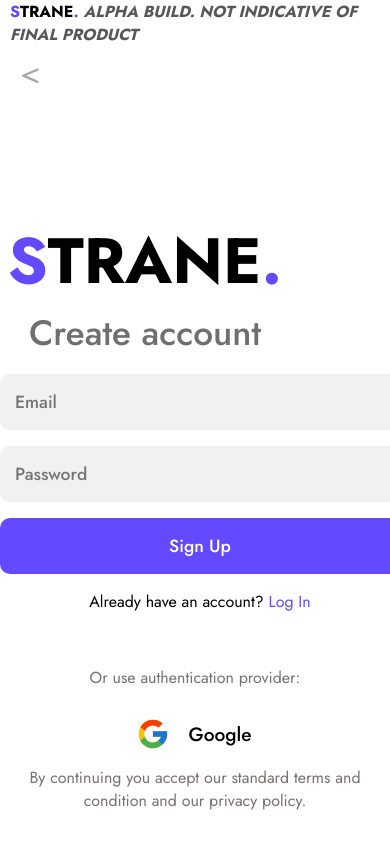
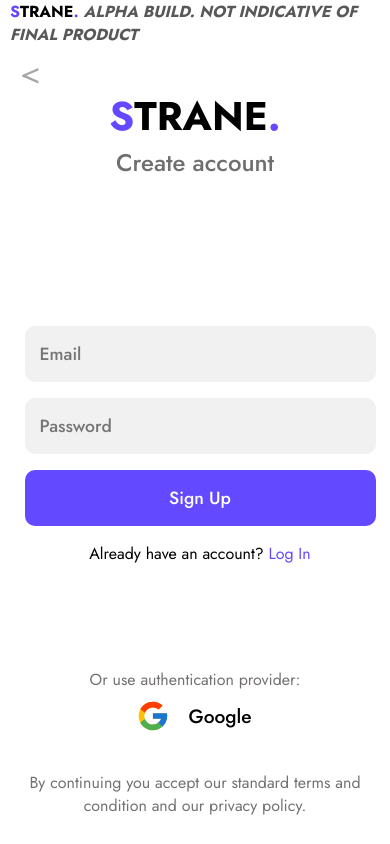
Before and after one commit to ivanio69/strane-web, a Next.js app: page /signup in a window 390 px wide. Built offline with nearby package versions, Linux system fonts and the light colour scheme; no server answers.

Commit message:
make loading buffer

```diff
--- a/lib/components/auth/loggedIn.js
+++ b/lib/components/auth/loggedIn.js
@@ -7,16 +7,20 @@ export default function LoggedIn() {
 
   return (
     <div className={styles.lgin}>
-      {loading ? (
+      {loading || !session ? (
         <p>Loading...</p>
       ) : (
         <>
           <p className={styles.loggedin}>You are already logged in as</p>
           <div className={styles.user}>
-            <Image
-              src={session.user.image}
-              width={50}
-              height={50}
+            <div
+              style={{
+                backgroundImage: `url(${session.user.image})`,
+                backgroundSize: "cover",
+                backgroundPosition: "center",
+                height: 50,
+                width: 50,
+              }}
               className={styles.image}
             />
             <h3 className={styles.name}>{session.user.name}</h3>
--- a/package.json
+++ b/package.json
@@ -18,6 +18,7 @@
     "next-auth": "^4.18.6",
     "react": "18.2.0",
     "react-dom": "18.2.0",
+    "react-loader-spinner": "^5.3.4",
     "react-toastify": "^9.1.1"
   }
 }
--- a/pages/signup.js
+++ b/pages/signup.js
@@ -3,14 +3,24 @@ import Link from "next/link";
 import styles from "./styles/auth.module.css";
 import Image from "next/image";
 import { signIn, useSession, signOut } from "next-auth/react";
+import { toast } from "react-toastify";
 import LoggedIn from "../lib/components/auth/loggedIn";
+import { AnimatePresence, domAnimation, LazyMotion, m } from "framer-motion";
+import { Grid } from "react-loader-spinner";
+import { animlib } from "../lib/animations";
+
 function Next() {
   const { data: session } = useSession();
+  const animation = animlib[0];
+  const [loading, setLoading] = useState(true);
   const [loggedIn, setLoggedIn] = useState(false);
   useEffect(() => {
     if (session !== undefined && session !== null) {
       setLoggedIn(true);
     }
+    setTimeout(() => {
+      setLoading(false);
+    }, 750);
   }, [session]);
 
   return (
@@ -27,10 +37,37 @@ function Next() {
           <h2 className={styles.create}>Create account</h2>
         </div>
 
+        <LazyMotion features={domAnimation}>
+          <AnimatePresence mode="wait">
+            <m.div
+              key={animation.name + JSON.stringify(loading)}
+              className={styles.right}
+              initial="initial"
+              animate="animate"
+              exit="exit"
+              variants={animation.variants}
+              transition={animation.transition}
+              opacity={0}
+            >
+              {loading ? (
+                <Grid
+                  height="80"
+                  width="80"
+                  color="#6349ff"
+                  ariaLabel="grid-loading"
+                  radius="12.5"
+                  wrapperStyle={{}}
+                  wrapperClass=""
+                  visible={true}
+                />
+              ) : (
+                <>
+                  {" "}
                   {loggedIn ? (
                     <LoggedIn />
                   ) : (
                     <form
+                      className={styles.form}
                       onSubmit={(e) => {
                         e.preventDefault();
                         toast.error(
@@ -38,7 +75,11 @@ function Next() {
                         );
                       }}
                     >
-            <input className={styles.input} type="email" placeholder="Email" />
+                      <input
+                        className={styles.input}
+                        type="email"
+                        placeholder="Email"
+                      />
                       <div className={styles.lb} />
                       <input
                         className={styles.input}
@@ -47,7 +88,11 @@ function Next() {
                       />
                       <div className={styles.lb} />
 
-            <input className={styles.button} type="submit" value="Sign Up" />
+                      <input
+                        className={styles.button}
+                        type="submit"
+                        value="Sign Up"
+                      />
 
                       <p className={styles.switch}>
                         Already have an account?{" "}
@@ -57,9 +102,13 @@ function Next() {
                       </p>
                     </form>
                   )}
-
+                </>
+              )}
+            </m.div>
+          </AnimatePresence>
+        </LazyMotion>
         <div className={styles.lb} />
-
+        {loggedIn ? null : (
           <div
             className={styles.googlebox}
             onClick={() => {
@@ -72,6 +121,7 @@ function Next() {
               <span>Google</span>
             </div>
           </div>
+        )}
         <div className={styles.lb} />
         <p className={styles.tos}>
           By continuing you accept our standard terms and condition and our
--- a/pages/styles/auth.module.css
+++ b/pages/styles/auth.module.css
@@ -1,25 +1,35 @@
 .container {
   display: flex;
+  flex-direction: row;
   flex-wrap: wrap;
   text-align: center;
-  justify-content: space-around;
-  height: 95vh;
+  justify-content: space-evenly;
   align-content: space-evenly;
-  padding-top: 20vh;
+  padding-top: 15vh;
+  min-height: 95vh;
 }
 .container .left {
   align-items: center;
   justify-content: center;
   align-content: center;
   align-self: center;
-  margin-right: 100px;
+}
+
+.right {
+  display: flex;
+  flex-direction: column;
+  align-items: center;
+  justify-content: center;
+  align-content: center;
+  align-self: center;
+  min-width: 400px;
+  min-height: 400px;
 }
 
 .create {
   color: #6f6f70;
   font-size: 2.2rem;
   font-weight: 500;
-  margin-bottom: -1rem;
 }
 
 .title {
@@ -149,3 +159,36 @@
 .lgin .image {
   border-radius: 100%;
 }
+
+@media screen and (max-width: 768px) {
+  .container {
+    padding-top: 0;
+    padding-top: 5vh;
+  }
+  .left {
+    margin-bottom: 5vh;
+    width: 100vw;
+  }
+  .create {
+    font-size: 1.5rem;
+  }
+  .title {
+    font-size: 2.5rem;
+  }
+  .button {
+    width: 90vw;
+  }
+  .input {
+    width: 90vw;
+  }
+  .tos {
+    position: relative;
+    bottom: 0;
+  }
+  .googlebox {
+    margin: 0;
+  }
+  .googlebox .item {
+    margin: 0;
+  }
+}
--- a/pages/styles/home.module.css
+++ b/pages/styles/home.module.css
@@ -41,12 +41,6 @@
   width: 400px;
 }
 
-@media (max-width: 632px) {
-  .button {
-    width: 250px;
-  }
-}
-
 .button:hover {
   background-color: #5a3fde;
 }
@@ -58,3 +52,12 @@
 .lnk {
   color: #6349ff;
 }
+
+@media screen and (max-width: 768px) {
+  .button {
+    width: 90vw;
+  }
+  .tos {
+    width: 90vw;
+  }
+}
```
Also changed, not shown: pages/index.js (+2 -5 lines), pages/signin.js (+51 -3 lines), 1 other file (tests, documents, lock files or other folders). Lines whose indentation alone changed are shown as unchanged.
